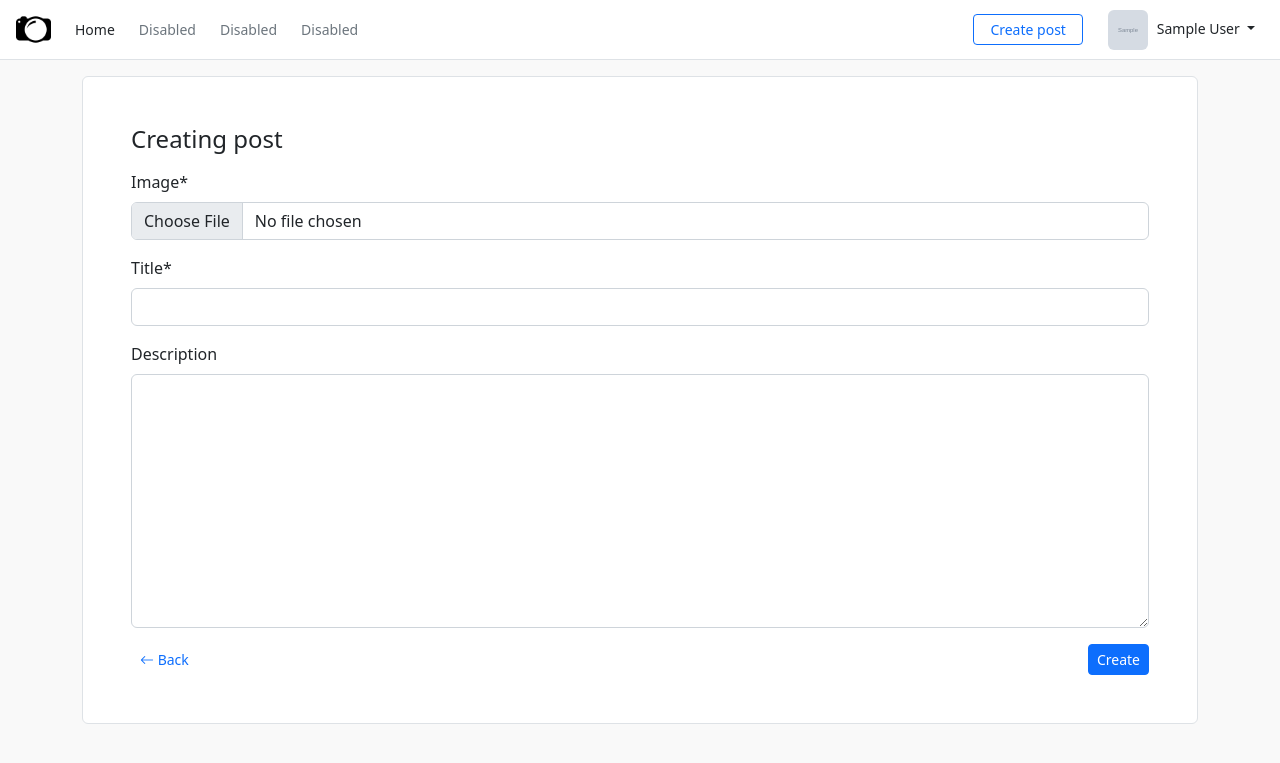
After one commit to HardCodeMatter/photogram, a Django app: page /post/create/ in a window 1280 px wide. The commit adds this page. Shown: the top 763 px of the page. Run offline with Django 4.2, Linux system fonts and the light colour scheme; a user stored in the database is signed in; tables that the repository leaves empty hold one stand-in row (values such as "Sample post"); grey boxes marked "Sample" are stand-in pictures; some libraries are stand-ins or nearby versions.

Commit message:
Created adding Post function with Post form and layout.

```diff
--- /dev/null
+++ b/main/templates/main/post_create.html
@@ -0,0 +1,30 @@
+{% extends 'base.html' %}
+
+{% load crispy_forms_tags %}
+
+{% block content %}
+    <div class="container mb-5">
+        <div class="bg-white border rounded p-5">
+            <form action="" method="post" enctype="multipart/form-data">
+                {% csrf_token %}
+
+                <h4 class="mb-3">Creating post</h4>
+
+                <div>
+                    {{ form.image|as_crispy_field }}
+                </div>
+                <div>
+                    {{ form.title|as_crispy_field }}
+                </div>
+                <div>
+                    {{ form.description|as_crispy_field }}
+                </div>
+
+                <div>
+                    <a class="btn btn-sm text-primary" href="{% url 'post_list' %}"><i class="bi bi-arrow-left"></i> Back</a>
+                    <button class="btn btn-sm btn-primary float-end">Create</button>
+                </div>
+            </form>
+        </div>
+    </div>
+{% endblock %}
--- a/main/urls.py
+++ b/main/urls.py
@@ -4,6 +4,7 @@ from . import views
 urlpatterns = [
     path('', views.post_list_view, name='post_list'),
     path('post/<int:id>/', views.post_detail_view, name='post_detail'),
+    path('post/create/', views.post_create_view, name='post_create'),
     path('post/<int:id>/update/', views.post_update_view, name='post_update'),
     path('post/<int:id>/delete/', views.post_delete_view, name='post_delete'),
 
--- a/main/views.py
+++ b/main/views.py
@@ -44,6 +44,31 @@ def post_detail_view(request: HttpResponse, id: int) -> HttpResponse:
     }
 
     return render(request, 'main/post_detail.html', context)
+
+@login_required
+def post_create_view(request: HttpResponse) -> HttpResponse:
+    post_service = PostService()
+
+    if request.method == 'POST':
+        form = PostForm(request.POST, request.FILES)
+
+        if form.is_valid():
+            post: Post = post_service.create_object(
+                image=form.cleaned_data['image'],
+                title=form.cleaned_data['title'],
+                description=form.cleaned_data['description'],
+                author=request.user,
+            )
+
+            return redirect(f'/post/{post.id}/')
+    else:
+        form = PostForm()
+
+    context = {
+        'form': form,
+    }
+
+    return render(request, 'main/post_create.html', context)
 
 @login_required
 def post_update_view(request: HttpResponse, id: int) -> HttpResponse:
--- a/templates/navbar.html
+++ b/templates/navbar.html
@@ -14,8 +14,13 @@
         </small>
     </div>
 
+    <div class="d-flex justify-content-between align-items-center gap-3">
+        {% if user.is_authenticated %}
             <div>
-        {% if user.is_authenticated %}
+                <a class="btn btn-sm btn-outline-primary" style="width: 110px;" href="{% url 'post_create' %}">Create post</a>
+            </div>
+
+            <div>
                 <div class="dropdown">
                     <button class="btn btn-sm dropdown-toggle" type="button" data-bs-toggle="dropdown" aria-expanded="false">
                         <img class="rounded" style="width: 40px; height: 40px; margin-right: 5px;" src="{{ user.image.url }}">
@@ -30,9 +35,12 @@
                         <li><a class="dropdown-item text-danger" href="{% url 'logout' %}">Log out</a></li>
                     </ul>
                 </div>
+            </div>
         {% else %}
-            <a class="btn btn-sm btn-outline-primary me-1" style="width: 80px;" href="{% url 'login' %}">Log in</a>
+            <div>
+                <a class="btn btn-sm btn-outline-primary" style="width: 80px;" href="{% url 'login' %}">Log in</a>
                 <a class="btn btn-sm btn-primary" style="width: 80px;" href="/register/">Sign up</a>
+            </div>
         {% endif %}
     </div>
 </div>
```
Lines whose indentation alone changed are shown as unchanged.
